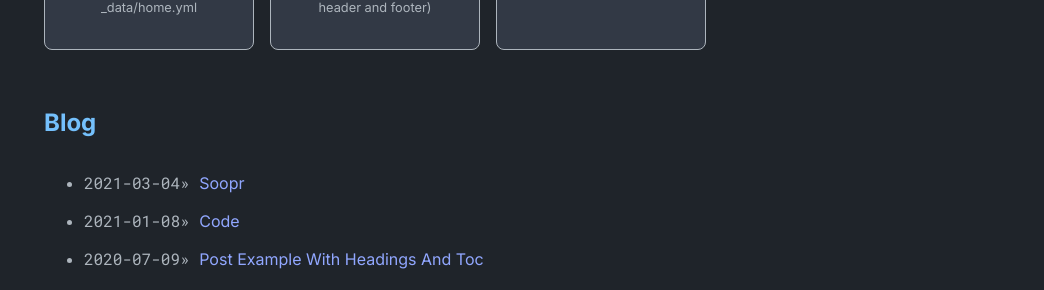
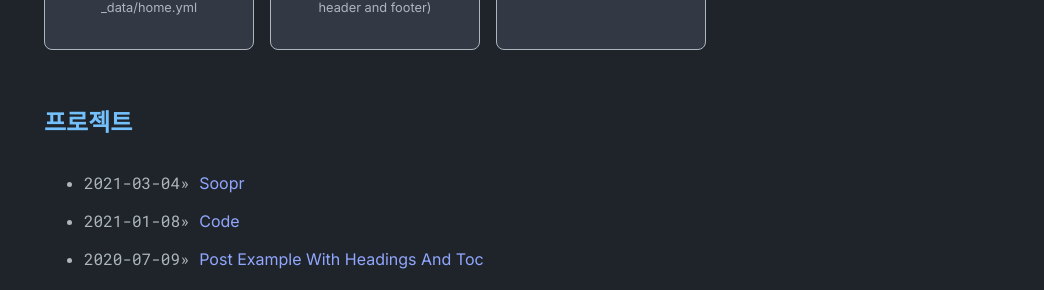
Before and after one commit to concrite/concrite1, a Jekyll site: the page built from index.md, in a window 1280 px wide. Shown: the part 701-991 px from the top of the page, without its empty margins (236-1280 px from the left). Built offline with Jekyll 4.4.1, drawn with Linux system fonts in a browser that asks for light colours.

Commit message:
Update _config.yml

```diff
--- a/_config.yml
+++ b/_config.yml
@@ -32,8 +32,8 @@ theme_config:
   # options for "home" page
   home:
     title_projects: 나의 스킬
-    title_misc_list: 프로젝트
-    title_blog: Blog
+
+    title_blog: 프로젝트
     title_old_projects: 희망직무
 
 soopr:
```
